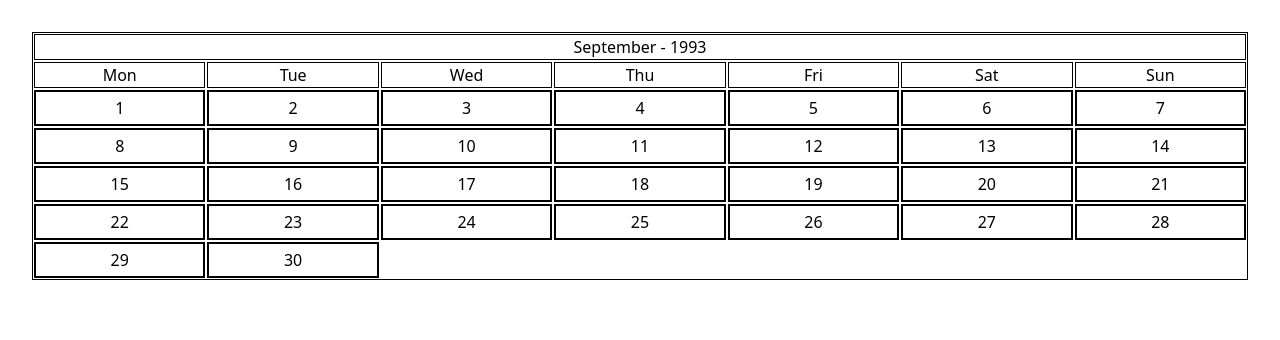
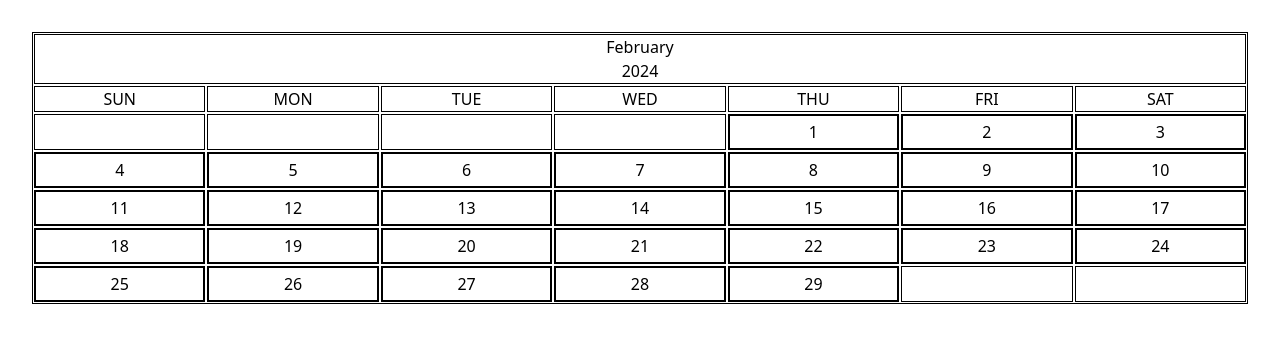
Before and after one commit to bmarchena/film-trax, a React (Vite) app: page / in a window 1280 px wide. Shown: the top 340 px of the page. Built offline with nearby package versions, Linux system fonts and the light colour scheme.

Commit message:
Update calendar to generate DayCells and padding, remove utils folder

```diff
--- a/src/App.tsx
+++ b/src/App.tsx
@@ -2,7 +2,7 @@ import "./App.css";
 import Calendar from "./components/Calendar";
 
 function App() {
-	return <Calendar year={1993} month={"sep"} />;
+	return <Calendar year={2024} month={1} />;
 }
 
 export default App;
--- a/src/components/Calendar.tsx
+++ b/src/components/Calendar.tsx
@@ -1,31 +1,60 @@
-import { months, type AbbrMonth } from "../constants/months";
-import { generateDayCells } from "../utils/dates";
+import { months, weekdays, type MonthAbbr } from "../constants/calendarConsts";
+import DayCell from "./DayCell";
 
 interface CalendarProps {
 	year: number;
-	month: AbbrMonth;
+	month: number;
 }
 
 const Calendar = ({ year, month }: CalendarProps) => {
-	// const date = new Date(2025, 0);
-	// console.log("date", date);
-	// console.log("jan", days["jan"]);
+	const date = new Date(year, month);
 
-	console.log("days", generateDayCells(month));
+	const weekdayColumns = Object.keys(weekdays).map((weekday) => {
+		return (
+			<div className="border-1 m-0.25" key={weekday}>
+				{weekday.toUpperCase()}
+			</div>
+		);
+	});
+
+	const monthName = months[Object.keys(months)[month] as MonthAbbr];
+
+	const generateDayCells = () => {
+		const offset = date.getUTCDay();
+		let dayCells = [];
+
+		for (let i = 0; i < offset; i++) {
+			dayCells.push(<div className="border-1 m-0.25" key={`offset-${i}`} />);
+		}
+
+		const endOfMonth = date;
+		endOfMonth.setUTCMonth(month + 1);
+		endOfMonth.setDate(0);
+
+		const daysOfMonth = endOfMonth.getDate();
+
+		for (let i = 0; i < daysOfMonth; i++) {
+			dayCells.push(<DayCell day={i} key={`${month}-${i}`} />);
+		}
+
+		const padding = 6 - endOfMonth.getDay();
+
+		for (let i = 0; i < padding; i++) {
+			dayCells.push(<div className="border-1 m-0.25" key={`padding-${i}`} />);
+		}
+
+		return dayCells;
+	};
+
+	const dayCells = generateDayCells();
 
 	return (
 		<div className="grid grid-cols-7 border-1">
 			<span className="border-1 col-span-full m-0.25">
-				{months[month]} - {year}
+				{monthName} <br /> {year}
 			</span>
-			<div className="border-1 m-0.25">Mon</div>
-			<div className="border-1 m-0.25">Tue</div>
-			<div className="border-1 m-0.25">Wed</div>
-			<div className="border-1 m-0.25">Thu</div>
-			<div className="border-1 m-0.25">Fri</div>
-			<div className="border-1 m-0.25">Sat</div>
-			<div className="border-1 m-0.25">Sun</div>
-			{generateDayCells(month)}
+			{weekdayColumns}
+			{dayCells}
 		</div>
 	);
 };
--- a/src/components/DayCell.tsx
+++ b/src/components/DayCell.tsx
@@ -1,18 +1,18 @@
 interface DayCellProps {
-	dayIndex: number;
+	day: number;
 }
 
-const DayCell = ({ dayIndex }: DayCellProps) => {
+const DayCell = ({ day }: DayCellProps) => {
 	const clickHandler = () => {
-		console.log(`Clicked on day ${dayIndex + 1}`);
+		console.log(`Clicked on day ${day + 1}`);
 	};
 
 	return (
 		<div
-			className="border-1 m-0.25 hover:cursor-pointer"
+			className="border-1 m-0.25 hover:cursor-pointer hover:text-amber-700"
 			onClick={clickHandler}
 		>
-			<div className="border-1 p-1">{dayIndex + 1}</div>
+			<div className="border-1 p-1">{day + 1}</div>
 		</div>
 	);
 };
--- a/src/constants/months.tsx
+++ b/src/constants/calendarConsts.tsx
@@ -1,3 +1,13 @@
+export const weekdays = {
+	sun: "Sunday",
+	mon: "Monday",
+	tue: "Tuesday",
+	wed: "Wednesday",
+	thu: "Thursday",
+	fri: "Friday",
+	sat: "Saturday",
+};
+
 export const months = {
 	jan: "January",
 	feb: "February",
@@ -13,4 +23,4 @@ export const months = {
 	dec: "December",
 };
 
-export type AbbrMonth = keyof typeof months;
+export type MonthAbbr = keyof typeof months;
--- a/src/constants/days.tsx
+++ /dev/null
@@ -1,14 +0,0 @@
-export const days = {
-	jan: 31,
-	feb: 28,
-	mar: 31,
-	apr: 30,
-	may: 31,
-	jun: 30,
-	jul: 31,
-	aug: 31,
-	sep: 30,
-	oct: 31,
-	nov: 30,
-	dec: 31,
-} as const;
--- a/src/utils/dates.tsx
+++ /dev/null
@@ -1,15 +0,0 @@
-import DayCell from "../components/DayCell";
-import { days } from "../constants/days";
-
-import type { AbbrMonth } from "../constants/months";
-
-export function generateDayCells(month: AbbrMonth) {
-	const numDays = days[month];
-	let dayCells = [];
-
-	for (let i = 0; i < numDays; i++) {
-		dayCells.push(<DayCell dayIndex={i} key={`${month}-${i + 1}`} />);
-	}
-
-	return dayCells;
-}
```
